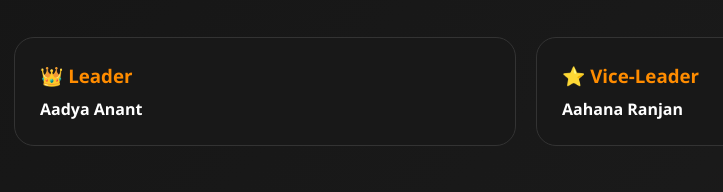
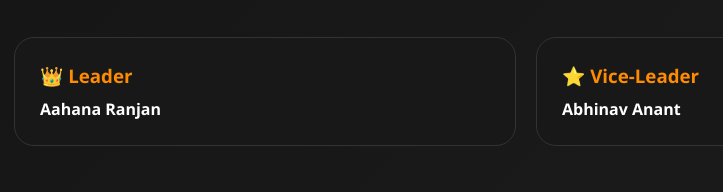
Before and after one commit to abhinavanant76/Flames-Team, a plain HTML site: page index.html in a window 1280 px wide. Shown: the part 1508-1700 px from the top of the page, 114-837 px from the left. Drawn offline with Linux system fonts and the light colour scheme.

Commit message:
index.html

```diff
--- a/index.html
+++ b/index.html
@@ -211,12 +211,12 @@ and adventures will be added in the future.
 
 <div class="card">
 <h3>👑 Leader</h3>
-<p><b>Aadya Anant</b></p>
+<p><b>Aahana Ranjan</b></p>
 </div>
 
 <div class="card">
 <h3>⭐ Vice-Leader</h3>
-<p><b>Aahana Ranjan</b></p>
+<p><b>Abhinav Anant</b></p>
 </div>
 
 </div>
```
